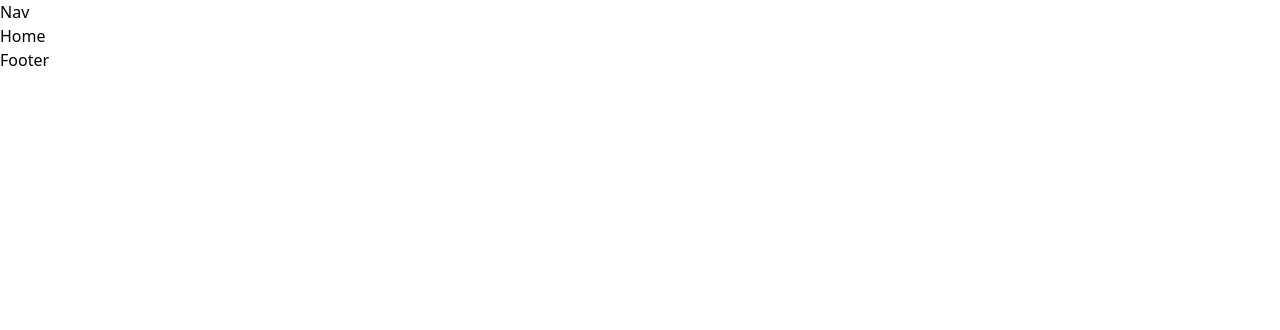
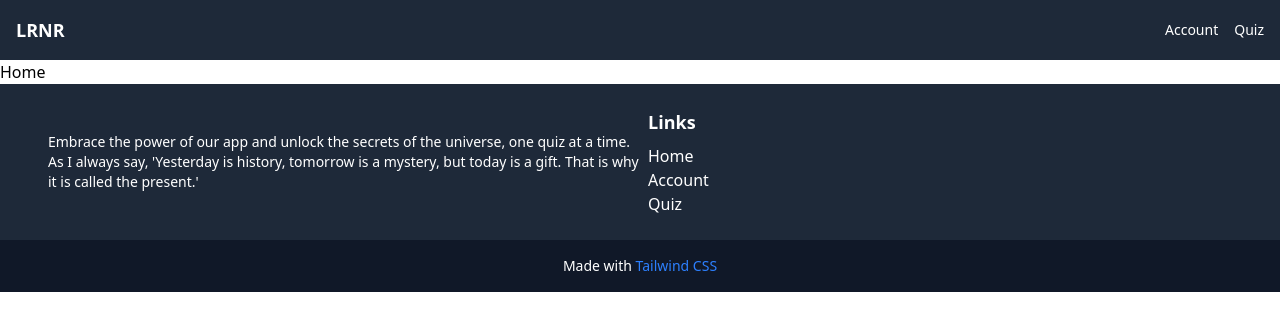
Before and after one commit to sergio7quintero/G1-LRNR-Sergio, a React (Vite) app: page / in a window 1280 px wide. Shown: the top 330 px of the page. Built offline with nearby package versions, Linux system fonts and the light colour scheme.

Commit message:
created temp nav and footer

```diff
--- a/src/components/Footer.jsx
+++ b/src/components/Footer.jsx
@@ -1,7 +1,62 @@
-import React from 'react'
+import React from "react";
+import { Link } from "react-router-dom";
 
-export default function Footer() {
+const Footer = () => {
   return (
-    <div>Footer</div>
-  )
-}
+    <>
+    <footer className="bg-gray-800 text-white py-6">
+      <div className="container mx-auto flex flex-col md:flex-row justify-between items-center">
+        <div className="w-full md:w-1/2 mb-4 md:mb-0 ml-4 text-left">
+          <p className="text-sm ml-8">Embrace the power of our app and unlock the secrets of the universe, one quiz at a time. As I always say, 'Yesterday is history, tomorrow is a mystery, but today is a gift. That is why it is called the present.'</p>
+        </div>
+        <div className="w-full md:w-1/2 flex flex-col md:flex-row">
+          <div className="mb-4 md:mb-0 md:mr-6">
+            <h4 className="text-lg font-semibold mb-2">Links</h4>
+            <ul>
+        <li>
+              <Link
+                to="/"
+                className="block mt-4 lg:inline-block lg:mt-0 text-white hover:text-gray-400 mr-4"
+              >
+                Home
+              </Link>
+        </li>
+        <li>
+              <Link
+                to="/account"
+                className="block mt-4 lg:inline-block lg:mt-0 text-white hover:text-gray-400 mr-4"
+              >
+                Account
+              </Link>
+        </li>
+        <li>
+              <Link
+                to="/quiz"
+                className="block mt-4 lg:inline-block lg:mt-0 text-white hover:text-gray-400"
+              >
+                Quiz
+              </Link>
+        </li>
+            </ul>
+          </div>
+        </div>
+      </div>
+    </footer>
+    <div className="bg-gray-900 text-center py-4">
+      <p className="text-sm text-white ">
+        Made with{" "}
+        <a
+          href="https://tailwindcss.com"
+          target="_blank"
+          rel="noopener noreferrer"
+          className="text-blue-500 hover:text-blue-700"
+        >
+          Tailwind CSS
+        </a>
+      </p>
+    </div>
+    </>
+  );
+};
+
+export default Footer;
--- a/src/components/Nav.jsx
+++ b/src/components/Nav.jsx
@@ -1,7 +1,59 @@
-import React from 'react'
+import React, { useState } from 'react';
+import { Link } from 'react-router-dom';
 
-export default function Nav() {
+const Nav = () => {
+  const [isOpen, setIsOpen] = useState(false);
+
   return (
-    <div>Nav</div>
-  )
-}
+    <nav className="bg-gray-800 p-4">
+      <div className="container mx-auto flex justify-between items-center">
+        <div className="text-white text-lg font-bold">
+          <Link to="/">LRNR</Link>
+        </div>
+        <div className="block lg:hidden">
+          <button
+            onClick={() => setIsOpen(!isOpen)}
+            className="text-white focus:outline-none"
+          >
+            <svg
+              className="h-6 w-6"
+              fill="none"
+              stroke="currentColor"
+              viewBox="0 0 24 24"
+              xmlns="http://www.w3.org/2000/svg"
+            >
+              <path
+                strokeLinecap="round"
+                strokeLinejoin="round"
+                strokeWidth="2"
+                d={isOpen ? 'M6 18L18 6M6 6l12 12' : 'M4 6h16M4 12h16m-7 6h7'}
+              />
+            </svg>
+          </button>
+        </div>
+        <div
+          className={`${
+            isOpen ? 'block' : 'hidden'
+          } w-full lg:flex lg:items-center lg:w-auto`}
+        >
+          <div className="text-sm">
+            <Link
+              to="/account"
+              className="block mt-4 lg:inline-block lg:mt-0 text-white hover:text-gray-400 mr-4"
+            >
+              Account
+            </Link>
+            <Link
+              to="/quiz"
+              className="block mt-4 lg:inline-block lg:mt-0 text-white hover:text-gray-400"
+            >
+              Quiz
+            </Link>
+          </div>
+        </div>
+      </div>
+    </nav>
+  );
+};
+
+export default Nav;
```
